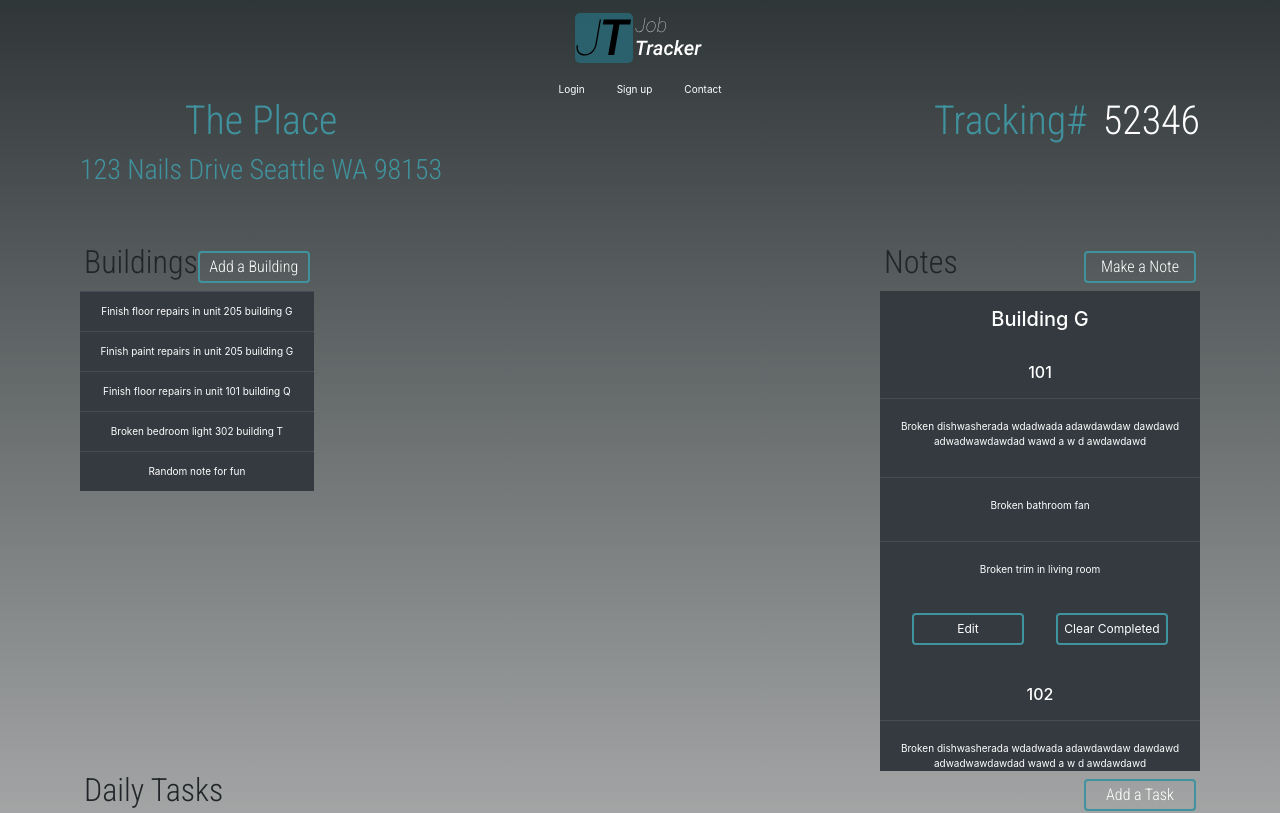
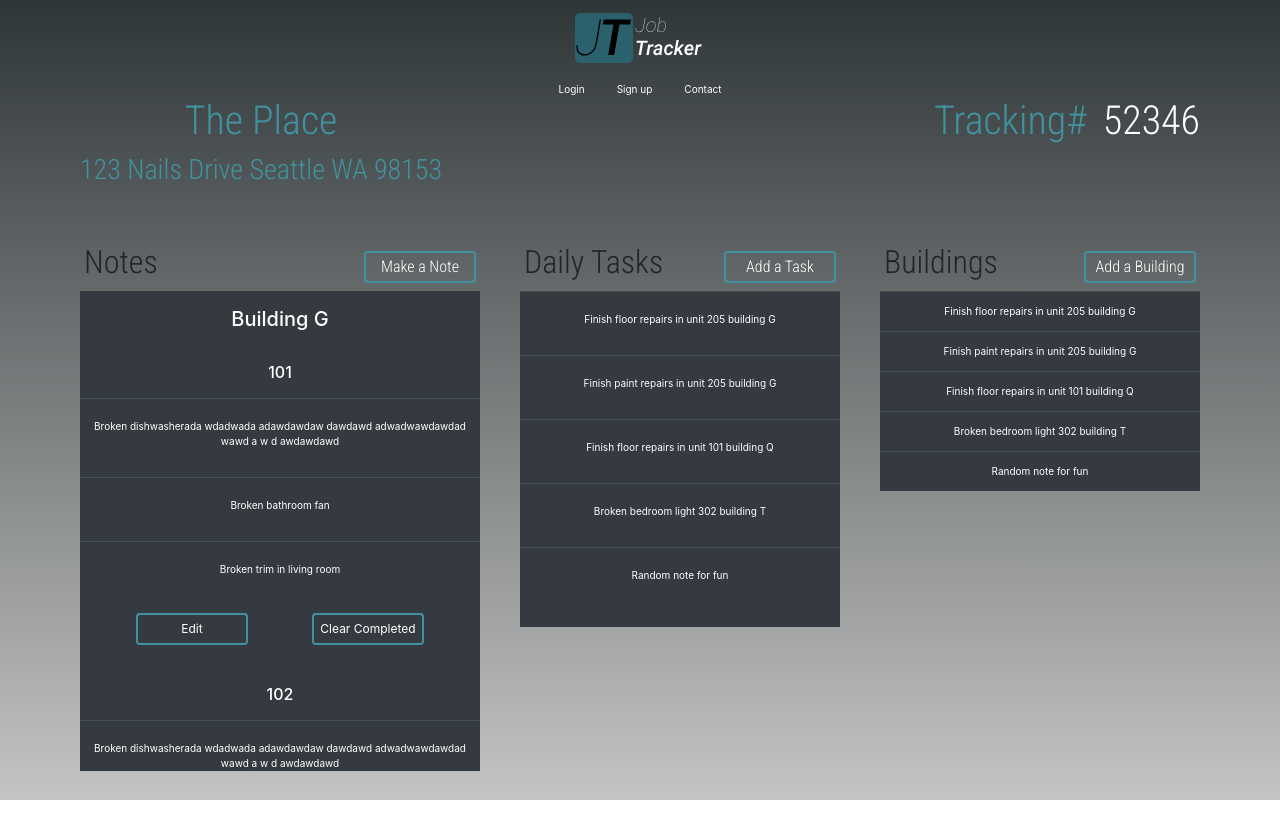
Before and after one commit to job-tracker/frontend, a React (Create React App) app: page / in a window 1280 px wide. Shown: the top 813 px of the page. Built offline with nearby package versions, Linux system fonts and the light colour scheme.

Commit message:
fixed issue with body not taking up the whole of the screen

```diff
--- a/package.json
+++ b/package.json
@@ -7,6 +7,7 @@
     "@testing-library/react": "^9.3.2",
     "@testing-library/user-event": "^7.1.2",
     "bootstrap": "^4.4.1",
+    "normalize.css": "^8.0.1",
     "react": "^16.13.1",
     "react-bootstrap": "^1.0.0",
     "react-dom": "^16.13.1",
--- a/src/App.css
+++ b/src/App.css
@@ -1,21 +1,7 @@
-* {
-  box-sizing: border-box;
-}
-
-body {
-  height: 100%;
-}
-
 .App {
   text-align: center;
   padding: 0.5rem 5rem;
   height: 100%;
   width: 100%;
   font-size: 62.5%;
-  background: rgb(47, 54, 56);
-  background: linear-gradient(
-    180deg,
-    rgba(47, 54, 56, 1) 0%,
-    rgba(196, 196, 196, 1) 100%
-  );
 }
--- a/src/components/ListComponents/ListItem/ListItem.scss
+++ b/src/components/ListComponents/ListItem/ListItem.scss
@@ -1,7 +1,6 @@
 td {
   display: flex;
   flex-direction: column;
-  max-width: 20rem;
   h6 {
     width: 100%;
   }
--- a/src/components/Lists/BuildingList/BuildingList.scss
+++ b/src/components/Lists/BuildingList/BuildingList.scss
@@ -0,0 +1,3 @@
+.building-list-wrapper {
+  width: 20rem;
+}
--- a/src/components/Lists/NoteList/BuildingNotesList.scss
+++ b/src/components/Lists/NoteList/BuildingNotesList.scss
@@ -2,10 +2,11 @@
   background-color: #343a40;
   overflow-y: auto;
   max-height: 30rem;
+  max-width: 25rem;
 
   .btn-wrapper {
     display: flex;
     justify-content: space-between;
-    padding: 0.5rem 2rem;
+    padding: 0.5rem 3.5rem;
   }
 }
--- a/src/components/Lists/TaskList/TaskList.js
+++ b/src/components/Lists/TaskList/TaskList.js
@@ -1,4 +1,4 @@
-import React, { Component } from 'react';
+import React, { useState } from 'react';
 
 import { Table } from 'reactstrap';
 
@@ -8,26 +8,20 @@ import Task_List from '../../../TempData/TempTaskData.js';
 
 import ListHeader from '../../ListComponents/ListHeader/ListHeader.js';
 import ListItem from '../../ListComponents/ListItem/ListItem.js';
-class TaskList extends Component {
-  constructor() {
-    super();
-    this.state = {
-      taskList: Task_List,
-    };
-  }
+const TaskList = () => {
+  const [taskList, setTaskList] = useState(Task_List);
 
-  render() {
   return (
-      <section className="job-task-list-wrapper">
+    <section className="task-list-wrapper">
       <div className="task-list-header">
         <ListHeader headerTitle={'Daily Tasks'} btnTitle={'Add a Task'} />
       </div>
-        <div className="task-list-wrapper">
+      <div className="list-wrapper">
         <Table dark hover responsive className="task-table">
           <tbody>
-              {this.state.taskList.map((task, i) => (
+            {taskList.map((task, i) => (
               <tr key={i}>
-                  <td>{task.task}</td>
+                <ListItem item={task.task} />
               </tr>
             ))}
           </tbody>
@@ -35,7 +29,6 @@ class TaskList extends Component {
       </div>
     </section>
   );
-  }
-}
+};
 
 export default TaskList;
--- a/src/components/Lists/TaskList/TaskList.scss
+++ b/src/components/Lists/TaskList/TaskList.scss
@@ -0,0 +1,3 @@
+.task-list-wrapper {
+  width: 20rem;
+}
--- a/src/index.css
+++ b/src/index.css
@@ -1,14 +1,23 @@
+* {
+  box-sizing: border-box;
+}
+
 html {
-  height: 100%;
-  width: 100%;
+  min-height: 100%;
 }
 
 body {
+  height: 100%;
   margin: 0;
   font-family: 'Roboto', sans-serif;
   -webkit-font-smoothing: antialiased;
   -moz-osx-font-smoothing: grayscale;
   font-size: 1.6rem;
+  background: linear-gradient(
+    180deg,
+    rgba(47, 54, 56, 1) 0%,
+    rgba(196, 196, 196, 1) 100%
+  );
 }
 
 code {
--- a/src/index.js
+++ b/src/index.js
@@ -1,5 +1,6 @@
 import React from 'react';
 import ReactDOM from 'react-dom';
+import 'normalize.css/normalize.css';
 import './index.css';
 import App from './App';
 import * as serviceWorker from './serviceWorker';
--- a/src/views/JobsiteView/JobsiteView.js
+++ b/src/views/JobsiteView/JobsiteView.js
@@ -15,14 +15,14 @@ class JobsiteView extends Component {
         <section className="main-note-task-wrapper">
           <div className="top-task-wrapper">
             <div className="notes-wrapper">
+              <BuildingNotesList />
+            </div>
+            <div className="daily-task-wrapper">
+              <TaskList />
+            </div>
+            <div className="bot-task-wrapper">
               <BuildingList />
             </div>
-            <div className="daily-task-wrapper">
-              <BuildingNotesList />
-            </div>
-          </div>
-          <div className="bot-task-wrapper">
-            <TaskList />
           </div>
         </section>
       </div>
```
Also changed, not shown: 1 other file (tests, documents, lock files or other folders). Lines whose indentation alone changed are shown as unchanged.
